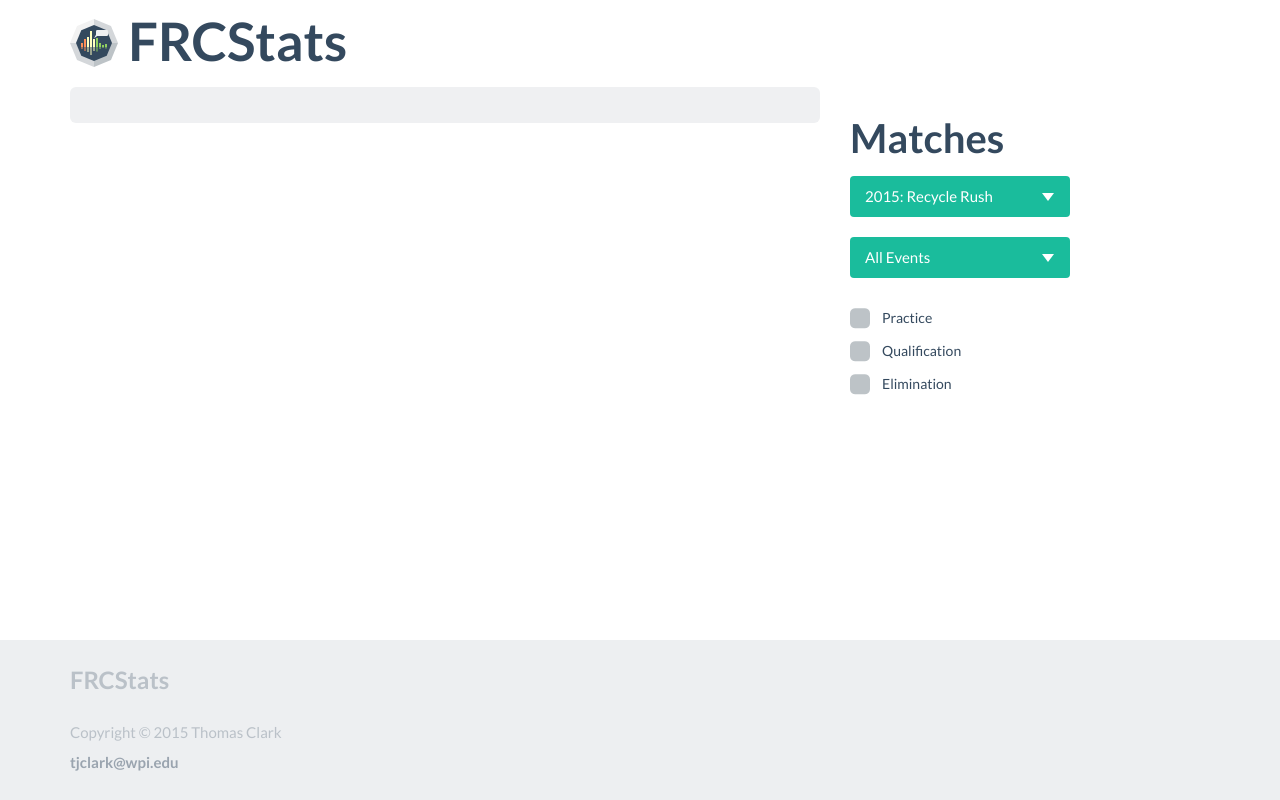
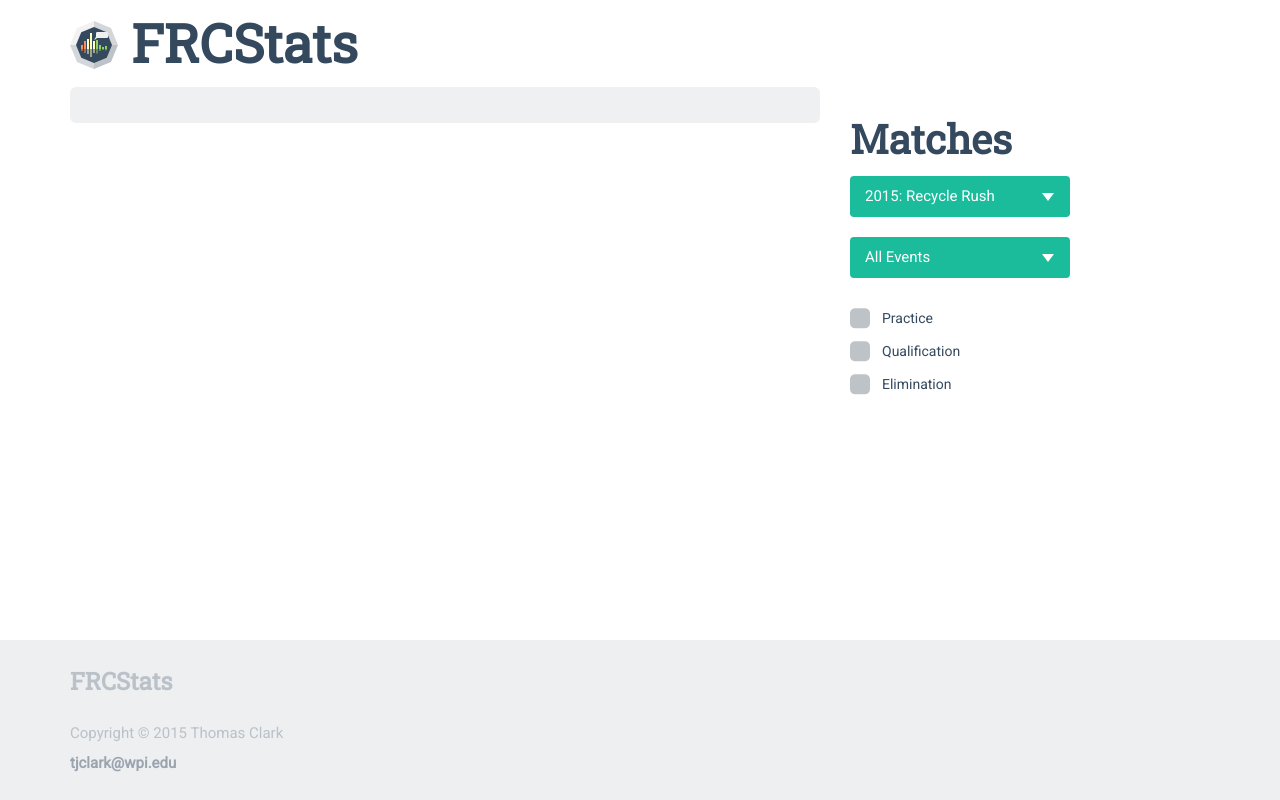
Before and after one commit to ThomasJClark/FRCStats, a plain HTML site: page index.html in a window 1280 px wide. Drawn offline with Linux system fonts and the light colour scheme; a script that the page names is missing.

Commit message:
Change the page fonts

```diff
--- a/index.html
+++ b/index.html
@@ -8,6 +8,13 @@
     <link href='css/bootstrap.min.css' rel='stylesheet'>
     <link href='css/flat-ui.min.css' rel='stylesheet'>
     <style>
+      @import url(http://fonts.googleapis.com/css?family=Roboto);
+      @import url(http://fonts.googleapis.com/css?family=Roboto+Slab);
+
+      * {
+        font-family: 'Roboto';
+      }
+
       html {
         height: 100%;
       }
@@ -15,6 +22,10 @@
       body {
         min-height: 100%;
         position: relative;
+      }
+
+      h1, h2, h3, h4 {
+        font-family: 'Roboto Slab';
       }
 
       h1 {
```
